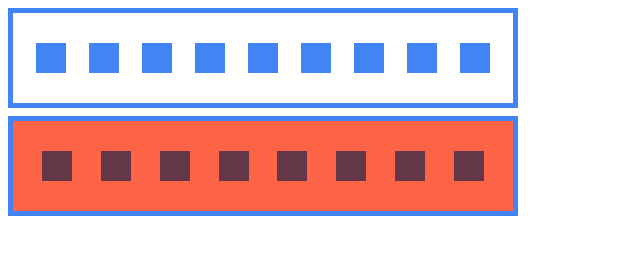
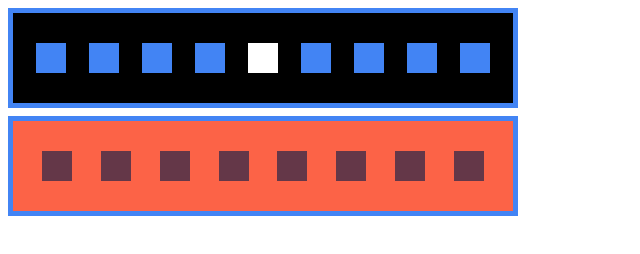
Before and after one commit to zenokohut/20-boxes, a plain HTML site: page index.html in a window 1280 px wide. In both pictures the pointer is over the element 263 px from the left and 58 px from the top of the page. Shown: the whole page, without its empty margins (0-640 px from the left). Drawn offline with Linux system fonts and the light colour scheme.

Commit message:
Add pseudo classes

```diff
--- a/style.css
+++ b/style.css
@@ -33,3 +33,11 @@
     height: 30px;
     background: #643748;
 }
+
+div:hover {
+    background: black;
+}
+
+section:hover {
+    background: white;
+}
```
